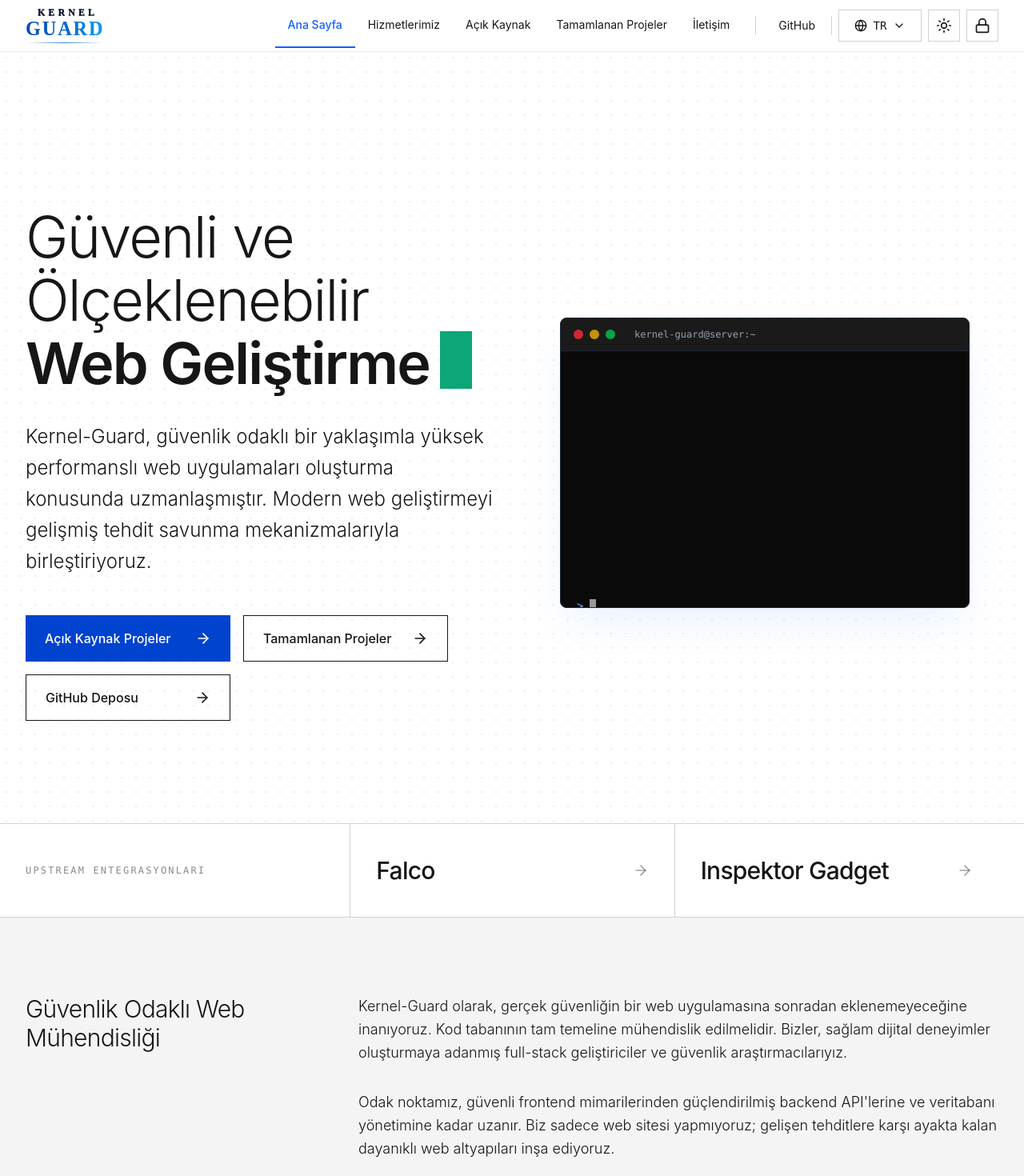
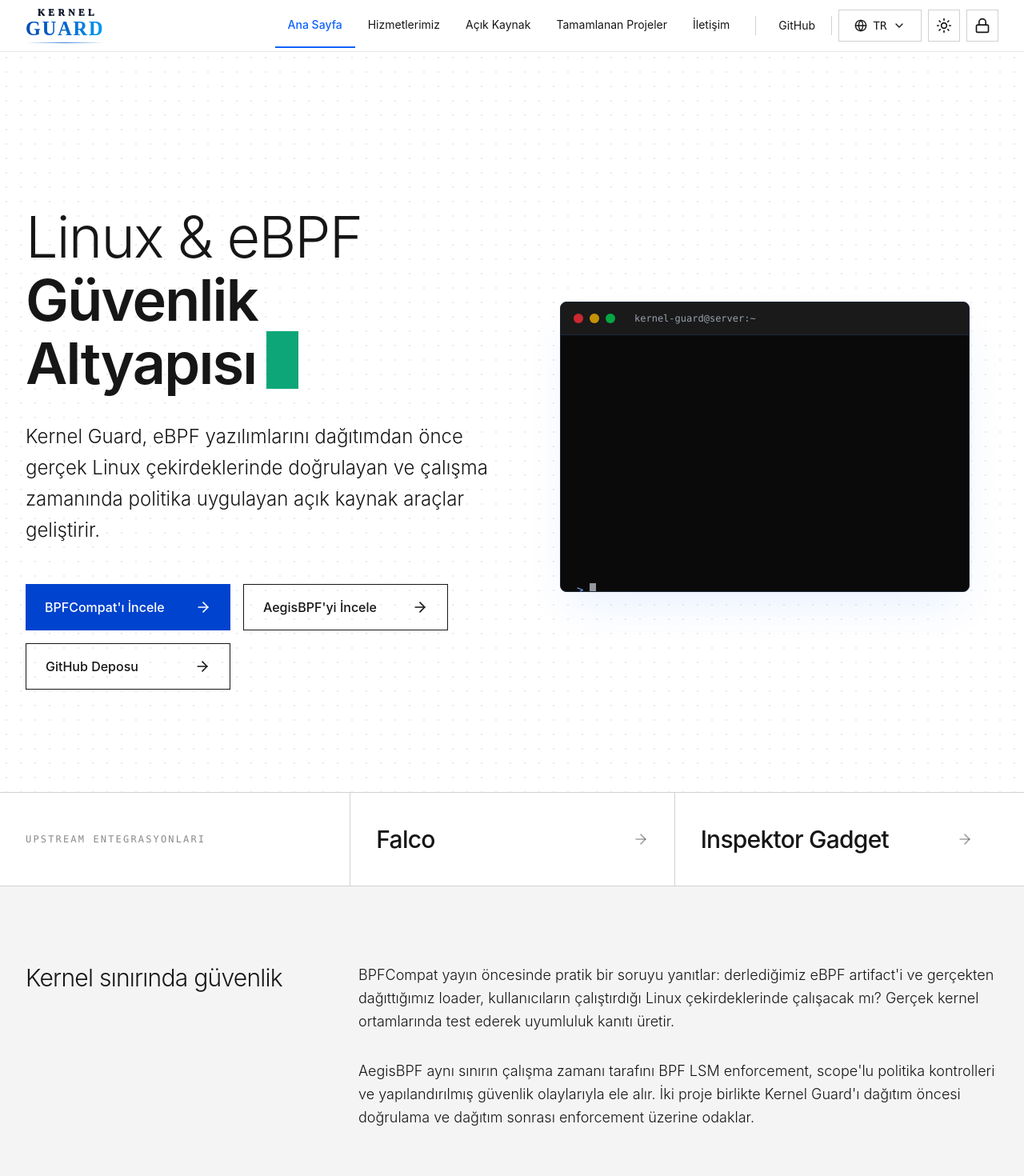
Before and after one commit to ErenAri/kernel-guard-frontend, a React (Vite) app: page /tr in a window 1280 px wide. Shown: the top 1470 px of the page at 80% size. Built offline with nearby package versions, Linux system fonts and the light colour scheme.

Commit message:
content(site): update tr homepage positioning

```diff
--- a/src/translations/tr.ts
+++ b/src/translations/tr.ts
@@ -1,8 +1,8 @@
 export const tr = {
   seo: {
     home: {
-      title: 'Kernel Guard | Güvenli Web Geliştirme ve Siber Güvenlik Çözümleri',
-      description: 'Kernel Guard, yüksek performanslı ve güvenli web uygulamaları, güçlendirilmiş arka uç (backend) mimarileri ve kuantum sonrası kriptografi çözümleri sunar. Sıfır güven (zero-trust) yaklaşımımızı keşfedin.',
+      title: 'Kernel Guard | Linux ve eBPF Güvenlik Altyapısı',
+      description: 'Kernel Guard, eBPF yazılımlarını dağıtımdan önce gerçek Linux çekirdeklerinde doğrulamak ve çalışma zamanında politika uygulamak için açık kaynak altyapı geliştirir.',
       keywords: 'Kernel Guard, güvenli web geliştirme, siber güvenlik çözümleri, güçlendirilmiş backend, kuantum sonrası kriptografi, React güvenliği, sıfır güven mimarisi, eBPF güvenliği, veri koruma'
     },
     projects: {
@@ -49,22 +49,22 @@ export const tr = {
   },
   home: {
     systemSecure: 'SİSTEM_GÜVENLİ // V2.4.1',
-    heroTitle1: 'Güvenli ve Ölçeklenebilir',
-    heroTitle2: 'Web Geliştirme',
-    heroDesc: 'Kernel-Guard, güvenlik odaklı bir yaklaşımla yüksek performanslı web uygulamaları oluşturma konusunda uzmanlaşmıştır. Modern web geliştirmeyi gelişmiş tehdit savunma mekanizmalarıyla birleştiriyoruz.',
-    viewArch: 'Açık Kaynak Projeler',
-    viewCompletedProjects: 'Tamamlanan Projeler',
+    heroTitle1: 'Linux & eBPF',
+    heroTitle2: 'Güvenlik Altyapısı',
+    heroDesc: 'Kernel Guard, eBPF yazılımlarını dağıtımdan önce gerçek Linux çekirdeklerinde doğrulayan ve çalışma zamanında politika uygulayan açık kaynak araçlar geliştirir.',
+    viewArch: 'BPFCompat\'ı İncele',
+    viewCompletedProjects: 'AegisBPF\'yi İncele',
     githubRepo: 'GitHub Deposu',
     status: 'DURUM:',
     operational: 'AKTİF',
     latency: 'GECİKME:',
     encryption: 'ŞİFRELEME:',
     uptime: 'ÇALIŞMA SÜRESİ:',
-    missionTitle: 'Güvenlik Odaklı Web Mühendisliği',
-    missionP1: 'Kernel-Guard olarak, gerçek güvenliğin bir web uygulamasına sonradan eklenemeyeceğine inanıyoruz. Kod tabanının tam temeline mühendislik edilmelidir. Bizler, sağlam dijital deneyimler oluşturmaya adanmış full-stack geliştiriciler ve güvenlik araştırmacılarıyız.',
-    missionP2: 'Odak noktamız, güvenli frontend mimarilerinden güçlendirilmiş backend API\'lerine ve veritabanı yönetimine kadar uzanır. Biz sadece web sitesi yapmıyoruz; gelişen tehditlere karşı ayakta kalan dayanıklı web altyapıları inşa ediyoruz.',
-    techStackTitle: 'Teknoloji Cephaneliğimiz',
-    techStackDesc: 'Çözümlerimizi endüstri lideri, güvenli ve yüksek performanslı teknolojiler kullanarak inşa ediyoruz.',
+    missionTitle: 'Kernel sınırında güvenlik',
+    missionP1: 'BPFCompat yayın öncesinde pratik bir soruyu yanıtlar: derlediğimiz eBPF artifact\'i ve gerçekten dağıttığımız loader, kullanıcıların çalıştırdığı Linux çekirdeklerinde çalışacak mı? Gerçek kernel ortamlarında test ederek uyumluluk kanıtı üretir.',
+    missionP2: 'AegisBPF aynı sınırın çalışma zamanı tarafını BPF LSM enforcement, scope\'lu politika kontrolleri ve yapılandırılmış güvenlik olaylarıyla ele alır. İki proje birlikte Kernel Guard\'ı dağıtım öncesi doğrulama ve dağıtım sonrası enforcement üzerine odaklar.',
+    techStackTitle: 'Kernel-side teknoloji stack\'i',
+    techStackDesc: 'Linux, eBPF, uyumluluk ve runtime security çalışmalarımızın arkasındaki teknolojiler.',
     features: {
       frontend: { title: 'Güvenli Frontend', desc: 'React ile oluşturulmuş, XSS ve istemci tarafı güvenlik açıklarına karşı güçlendirilmiş modern, duyarlı kullanıcı arayüzleri.' },
       backend: { title: 'Güçlendirilmiş Backend', desc: 'Sıfır güven (zero-trust) prensipleri ve sağlam kimlik doğrulama ile tasarlanmış ölçeklenebilir sunucu mimarileri ve API\'ler.' },
```
